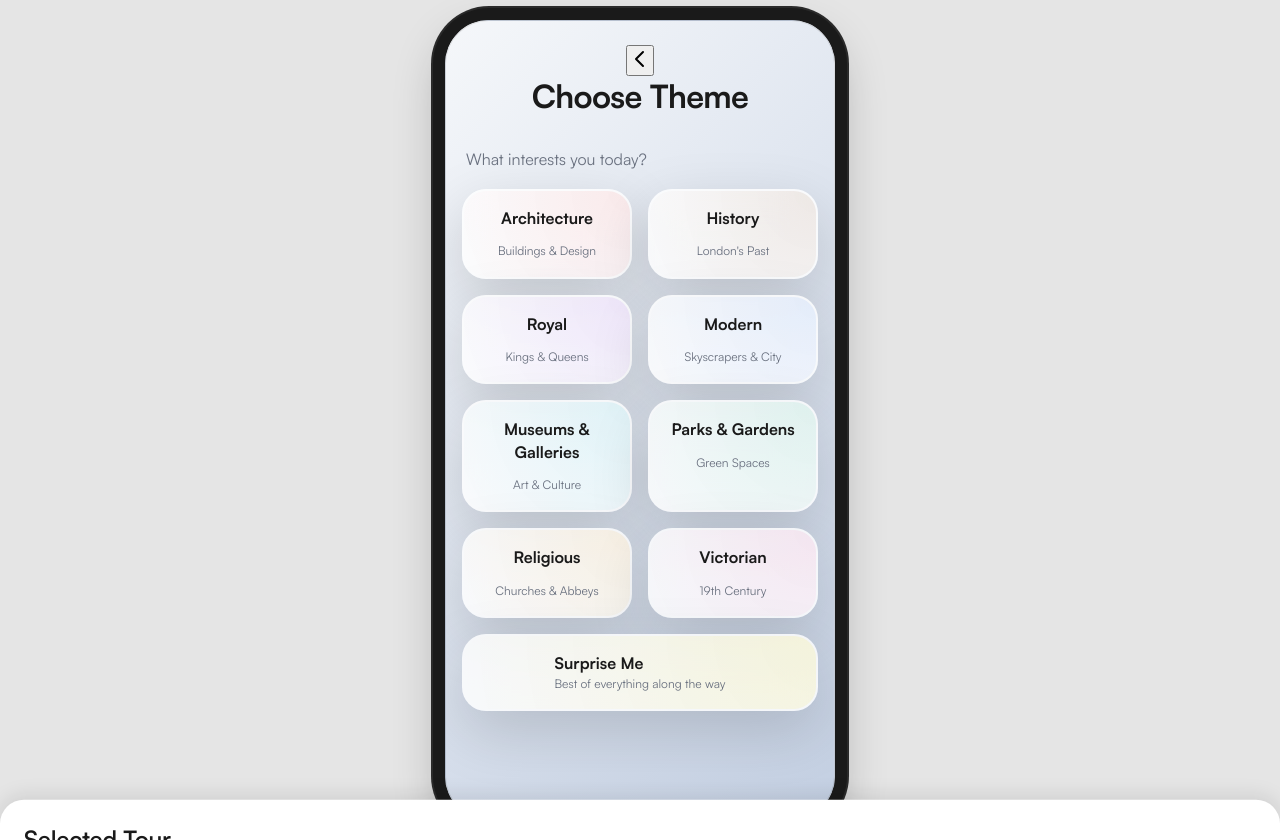
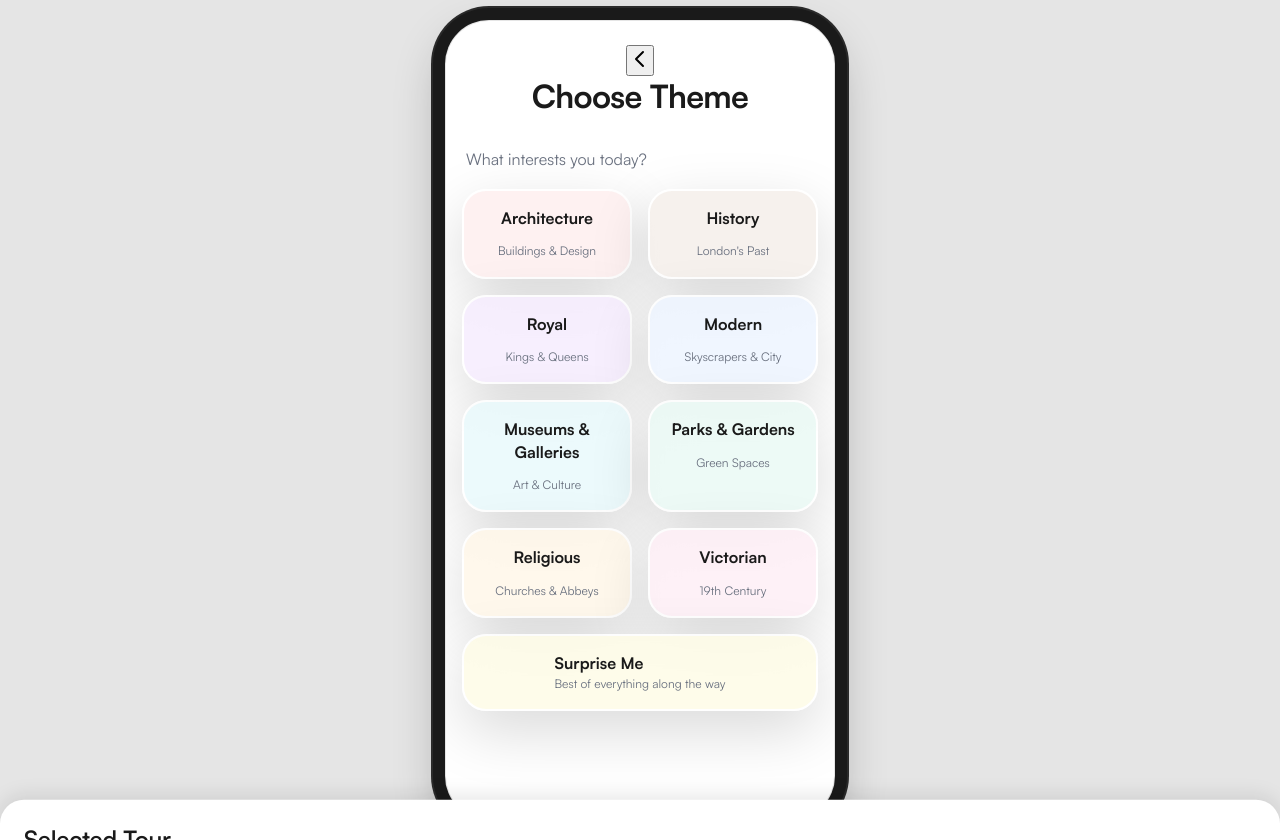
Before and after one commit to qubula/Explore-London---Landmarks, a FastAPI app: page /mobile/tour-type in a window 1280 px wide. Run offline with FastAPI, Linux system fonts and the light colour scheme.

Commit message:
Update design to minimalistic black and white
Design changes:
- Remove gradient effects from tour type buttons (use solid colors)
- Change background from gradient to plain white (#ffffff)
- Cleaner, more minimalistic aesthetic with black accents
- Tour cards now have uniform solid color backgrounds instead of radial gradients

This creates a more modern, minimalistic look that works better with
the black and white design system.

🤖 Generated with [Claude Code](https://claude.com/claude-code)

Co-Authored-By: Claude Sonnet 4.5 <noreply@anthropic.com>

```diff
--- a/App/Web_App/static/mobile/css/style.css
+++ b/App/Web_App/static/mobile/css/style.css
@@ -6,7 +6,7 @@
 /* ============ CSS VARIABLES ============ */
 :root {
   /* Base Colors */
-  --bg-gradient: linear-gradient(135deg, #f5f7fa 0%, #c3cfe2 100%);
+  --bg-gradient: #ffffff;
   --glass-bg: rgba(255, 255, 255, 0.7);
   --glass-border: rgba(255, 255, 255, 0.3);
 
--- a/App/Web_App/templates/mobile/tour_type.html
+++ b/App/Web_App/templates/mobile/tour_type.html
@@ -27,63 +27,63 @@
             <div class="tour-grid">
                 <!-- Architecture -->
                 <div class="glass-card tour-card" onclick="selectTourType('architecture')">
-                    <div class="tour-bg" style="background: radial-gradient(circle at top right, rgba(239, 68, 68, 0.2), transparent);"></div>
+                    <div class="tour-bg" style="background: rgba(239, 68, 68, 0.15);"></div>
                     <h3 class="tour-name">Architecture</h3>
                     <p class="tour-meta">Buildings & Design</p>
                 </div>
 
                 <!-- History -->
                 <div class="glass-card tour-card" onclick="selectTourType('historical')">
-                    <div class="tour-bg" style="background: radial-gradient(circle at top right, rgba(139, 69, 19, 0.2), transparent);"></div>
+                    <div class="tour-bg" style="background: rgba(139, 69, 19, 0.15);"></div>
                     <h3 class="tour-name">History</h3>
                     <p class="tour-meta">London's Past</p>
                 </div>
 
                 <!-- Royal -->
                 <div class="glass-card tour-card" onclick="selectTourType('royal')">
-                    <div class="tour-bg" style="background: radial-gradient(circle at top right, rgba(147, 51, 234, 0.2), transparent);"></div>
+                    <div class="tour-bg" style="background: rgba(147, 51, 234, 0.15);"></div>
                     <h3 class="tour-name">Royal</h3>
                     <p class="tour-meta">Kings & Queens</p>
                 </div>
 
                 <!-- Modern -->
                 <div class="glass-card tour-card" onclick="selectTourType('modern')">
-                    <div class="tour-bg" style="background: radial-gradient(circle at top right, rgba(59, 130, 246, 0.2), transparent);"></div>
+                    <div class="tour-bg" style="background: rgba(59, 130, 246, 0.15);"></div>
                     <h3 class="tour-name">Modern</h3>
                     <p class="tour-meta">Skyscrapers & City</p>
                 </div>
 
                 <!-- Museums & Galleries -->
                 <div class="glass-card tour-card" onclick="selectTourType('museums_galleries')">
-                    <div class="tour-bg" style="background: radial-gradient(circle at top right, rgba(6, 182, 212, 0.2), transparent);"></div>
+                    <div class="tour-bg" style="background: rgba(6, 182, 212, 0.15);"></div>
                     <h3 class="tour-name">Museums & Galleries</h3>
                     <p class="tour-meta">Art & Culture</p>
                 </div>
 
                 <!-- Parks & Gardens -->
                 <div class="glass-card tour-card" onclick="selectTourType('parks_gardens')">
-                    <div class="tour-bg" style="background: radial-gradient(circle at top right, rgba(16, 185, 129, 0.2), transparent);"></div>
+                    <div class="tour-bg" style="background: rgba(16, 185, 129, 0.15);"></div>
                     <h3 class="tour-name">Parks & Gardens</h3>
                     <p class="tour-meta">Green Spaces</p>
                 </div>
 
                 <!-- Religious -->
                 <div class="glass-card tour-card" onclick="selectTourType('religious')">
-                    <div class="tour-bg" style="background: radial-gradient(circle at top right, rgba(245, 158, 11, 0.2), transparent);"></div>
+                    <div class="tour-bg" style="background: rgba(245, 158, 11, 0.15);"></div>
                     <h3 class="tour-name">Religious</h3>
                     <p class="tour-meta">Churches & Abbeys</p>
                 </div>
 
                 <!-- Victorian -->
                 <div class="glass-card tour-card" onclick="selectTourType('victorian')">
-                    <div class="tour-bg" style="background: radial-gradient(circle at top right, rgba(236, 72, 153, 0.2), transparent);"></div>
+                    <div class="tour-bg" style="background: rgba(236, 72, 153, 0.15);"></div>
                     <h3 class="tour-name">Victorian</h3>
                     <p class="tour-meta">19th Century</p>
                 </div>
 
                 <!-- Anything (All) -->
                 <div class="glass-card tour-card full-width featured-tour" onclick="selectTourType('all')">
-                    <div class="tour-bg" style="background: radial-gradient(circle at top right, rgba(245, 226, 54, 0.3), transparent);"></div>
+                    <div class="tour-bg" style="background: rgba(245, 226, 54, 0.2);"></div>
                     <div class="tour-content-row">
                         <div class="tour-text">
                             <h3 class="tour-name">Surprise Me</h3>
```
